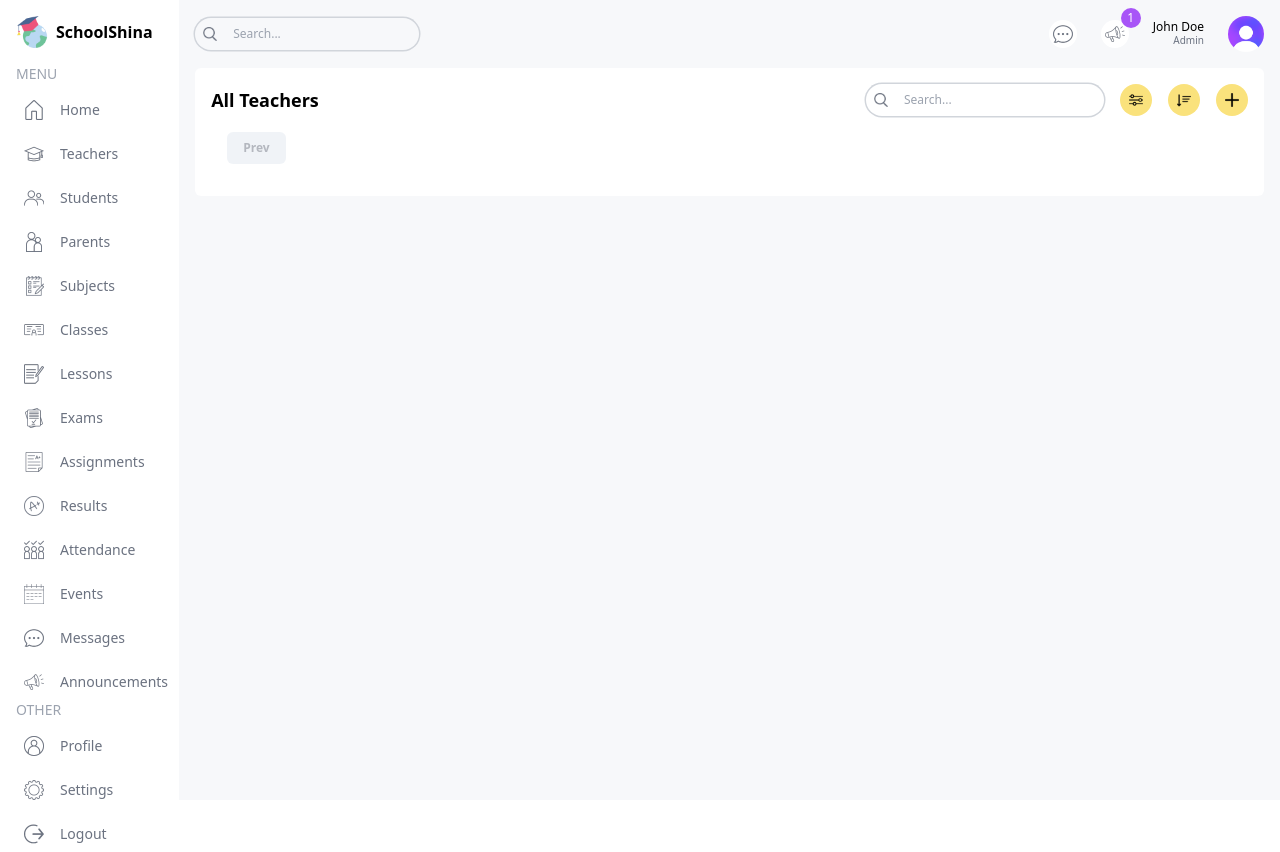
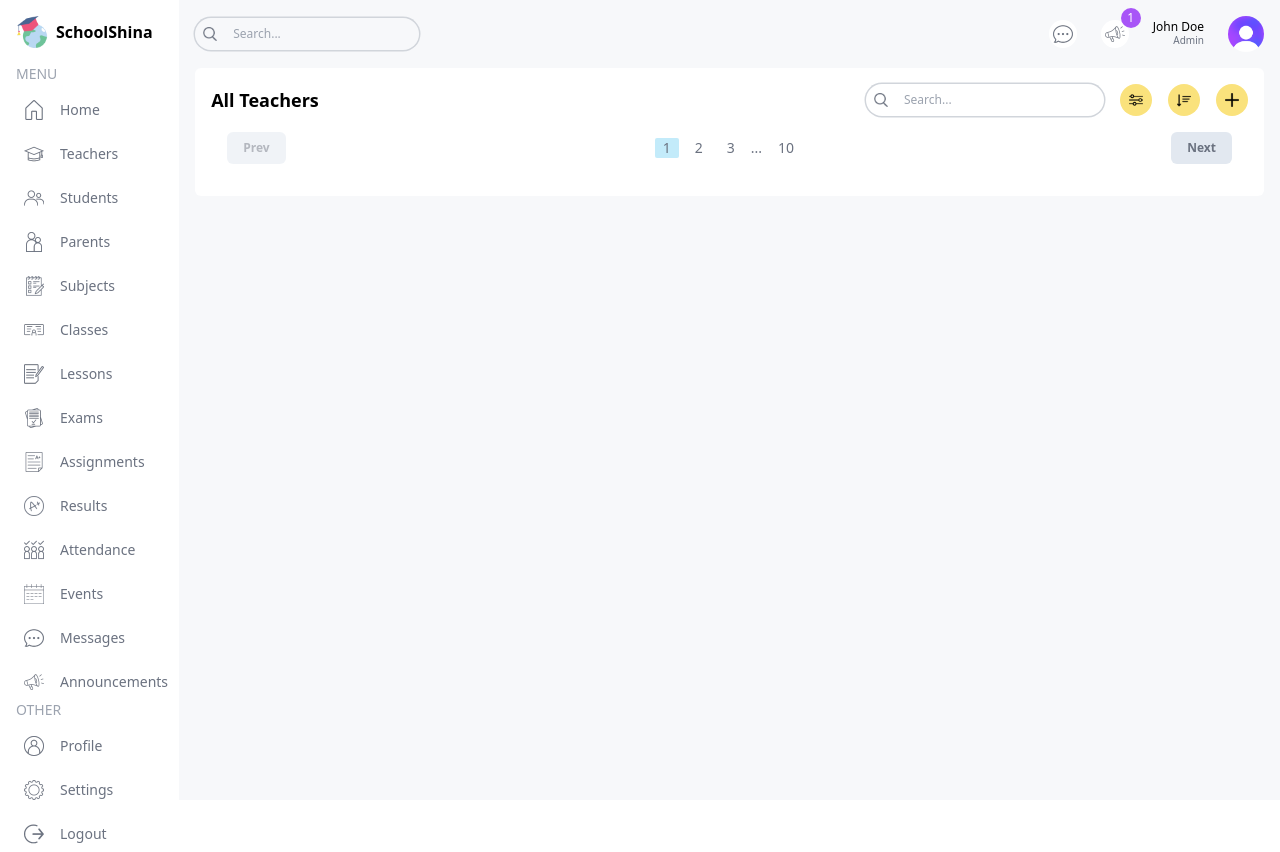
Before and after one commit to shinaayomi/school-management-dashboard-ui, a Next.js app: page /list/teachers in a window 1280 px wide. Built offline with nearby package versions, Linux system fonts and the light colour scheme.

Commit message:
pagination ui

```diff
--- a/src/components/Pagination.tsx
+++ b/src/components/Pagination.tsx
@@ -9,6 +9,16 @@
       >
         Prev
       </button>
+      <div className="flex items-center gap-2 text-sm">
+        <button className="px-2 rounded-sm bg-shinaSky">1</button>
+        <button className="px-2 rounded-sm">2</button>
+        <button className="px-2 rounded-sm">3</button>
+        <span>...</span>
+        <button className="px-2 rounded-sm">10</button>
+      </div>
+      <button className="py-2 px-4 rounded-md bg-slate-200 text-xs font-semibold disabled:opacity-50 disabled:cursor-not-allowed">
+        Next
+      </button>
     </div>
   );
 }
```
